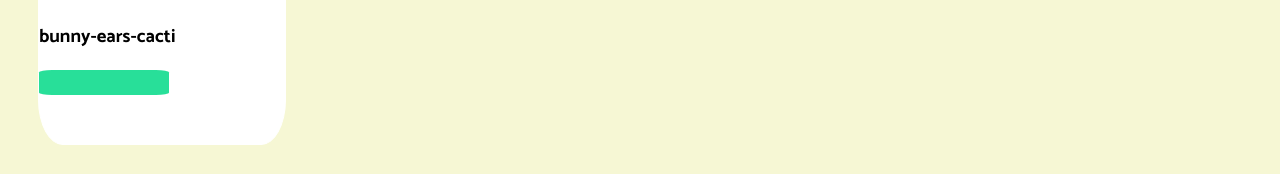
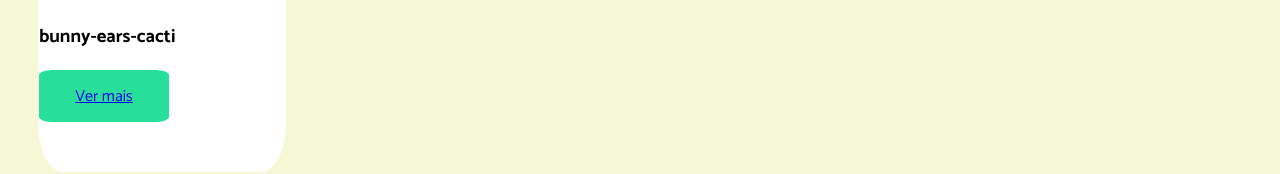
Before and after one commit to naylasouza/plant-care, a React (Create React App) app: page / in a window 1280 px wide. Shown: the part 776-950 px from the top of the page. Built offline with nearby package versions, Linux system fonts and the light colour scheme.

Commit message:
linkPlants adjustment

```diff
--- a/src/App.js
+++ b/src/App.js
@@ -7,6 +7,7 @@ import Menu from "./components/navbar/navbar";
 import CardImage from "./components/image/imagens";
 import Nameimage from "./components/title/title";
 import Json from "../src/components/data/infoPlants.json"
+import LinkPlants from "./components/linkPlants/linkPlants";
 
 
 
@@ -25,7 +26,7 @@ class App extends Component {
         <CardPlants >
           <CardImage image={teste.image} />
           <Nameimage title={teste.name} />
-           <VerMais Link={teste.link} />
+           <LinkPlants link={teste.link}> Ver mais</LinkPlants>
         </CardPlants>
       }
         </section>
--- a/src/components/linkPlants/linkPlants.jsx
+++ b/src/components/linkPlants/linkPlants.jsx
@@ -4,11 +4,13 @@ import { VerMais } from "../cardPlants/card-plants";
 class LinkPlants extends Component {
   render() {
     return (
-      <div>
+      <VerMais>
 
-        <a href= {this.props.Link} />
+        <a href= {this.props.link} target="_blank">
+          {this.props.children}
+        </a>
 
-      </div>
+      </VerMais>
     );
   }
 }
```
